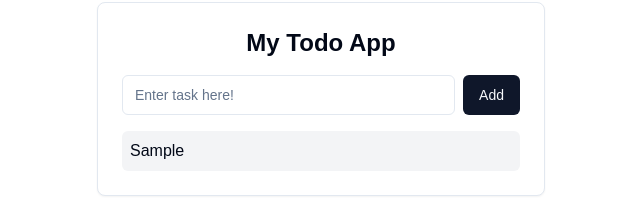
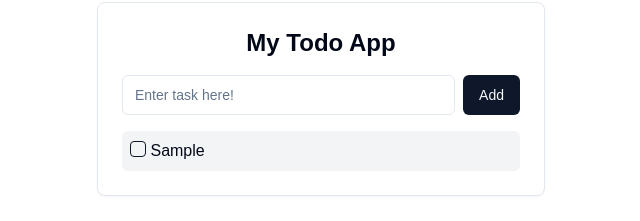
Before and after one commit to mintthiha/todo-react-app, a Next.js app: page / in a window 1280 px wide. Both pictures are taken after typing "Sample" into the empty fields and a click on the button "Add". Shown: the part 301-522 px from the top of the page, without its empty margins (319-959 px from the left). Built offline with nearby package versions, Linux system fonts and the light colour scheme.

Commit message:
Add checkbox for todo item, closes #4

```diff
--- a/components/ToDoApp.tsx
+++ b/components/ToDoApp.tsx
@@ -3,6 +3,7 @@ import { useState } from "react";
 import { Input } from "@/components/ui/input";
 import { Button } from "@/components/ui/button";
 import { Card } from "@/components/ui/card";
+import { ToDoItem } from "@/components/ToDoItem";
 
 export default function TodoApp() {
   const [task, setTask] = useState("");
@@ -29,10 +30,8 @@ export default function TodoApp() {
         </div>
         <ul className="space-y-2">
           {tasks.map((t, index) => (
-            <li key={index} className="p-2 bg-gray-100 rounded-md">
-              {t}
-            </li>
-          ))}
+              <ToDoItem key={index} task={t} />
+            ))}
         </ul>
       </Card>
     </div>
--- /dev/null
+++ b/components/ToDoItem.tsx
@@ -0,0 +1,9 @@
+import { Checkbox } from "@/components/ui/checkbox";
+
+interface ToDoItemProps {
+  task: string;
+}
+
+export function ToDoItem({ task }: ToDoItemProps) {
+  return <li className="p-2 bg-gray-100 rounded-md"> <Checkbox/> {task} </li>;
+}
--- /dev/null
+++ b/components/ui/checkbox.tsx
@@ -0,0 +1,30 @@
+"use client"
+
+import * as React from "react"
+import * as CheckboxPrimitive from "@radix-ui/react-checkbox"
+import { Check } from "lucide-react"
+
+import { cn } from "@/lib/utils"
+
+const Checkbox = React.forwardRef<
+  React.ElementRef<typeof CheckboxPrimitive.Root>,
+  React.ComponentPropsWithoutRef<typeof CheckboxPrimitive.Root>
+>(({ className, ...props }, ref) => (
+  <CheckboxPrimitive.Root
+    ref={ref}
+    className={cn(
+      "peer h-4 w-4 shrink-0 rounded-sm border border-primary ring-offset-background focus-visible:outline-none focus-visible:ring-2 focus-visible:ring-ring focus-visible:ring-offset-2 disabled:cursor-not-allowed disabled:opacity-50 data-[state=checked]:bg-primary data-[state=checked]:text-primary-foreground",
+      className
+    )}
+    {...props}
+  >
+    <CheckboxPrimitive.Indicator
+      className={cn("flex items-center justify-center text-current")}
+    >
+      <Check className="h-4 w-4" />
+    </CheckboxPrimitive.Indicator>
+  </CheckboxPrimitive.Root>
+))
+Checkbox.displayName = CheckboxPrimitive.Root.displayName
+
+export { Checkbox }
--- a/package.json
+++ b/package.json
@@ -9,6 +9,7 @@
     "lint": "next lint"
   },
   "dependencies": {
+    "@radix-ui/react-checkbox": "^1.1.4",
     "@radix-ui/react-slot": "^1.1.2",
     "class-variance-authority": "^0.7.1",
     "clsx": "^2.1.1",
```
Also changed, not shown: 1 other file (tests, documents, lock files or other folders).
